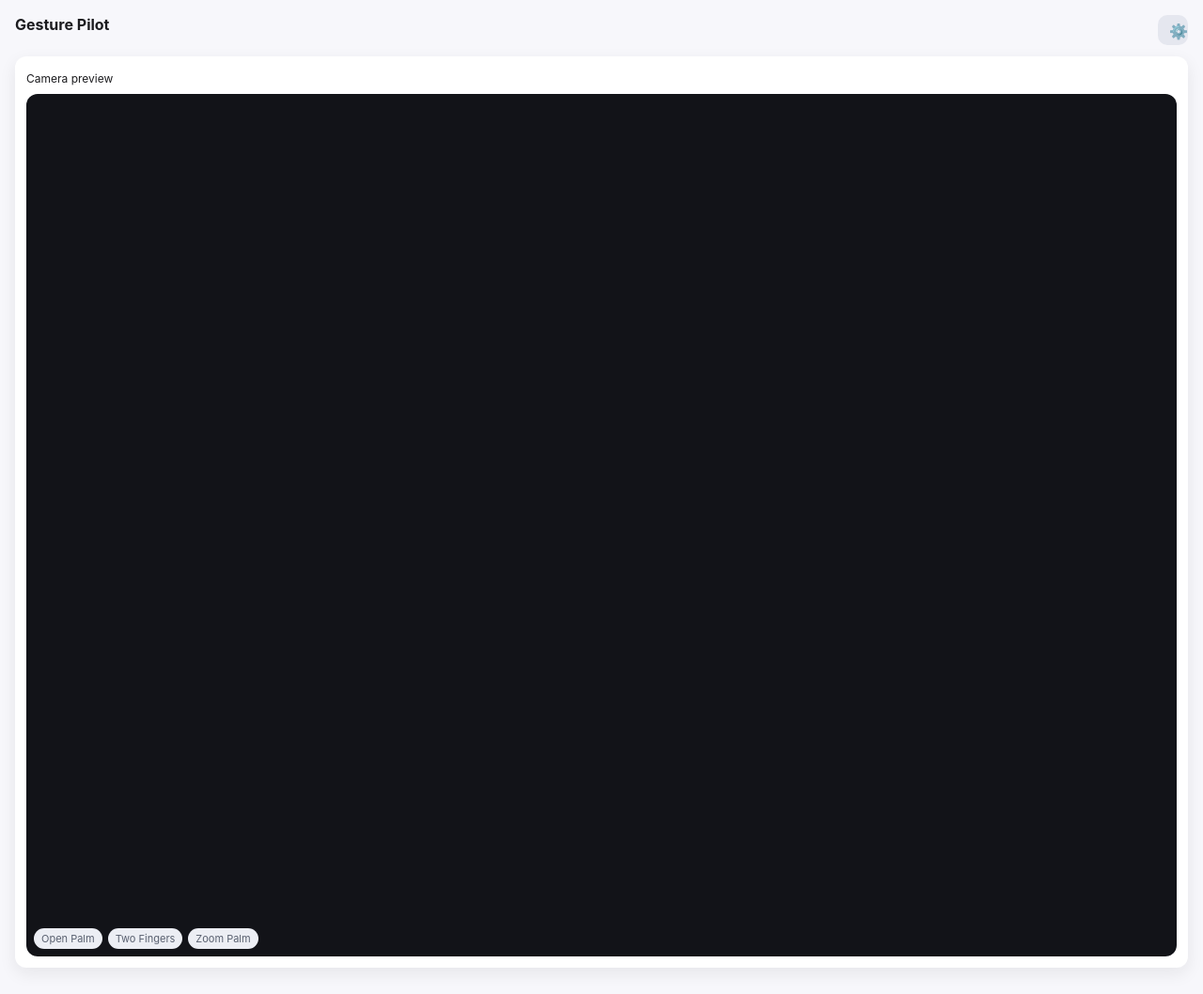
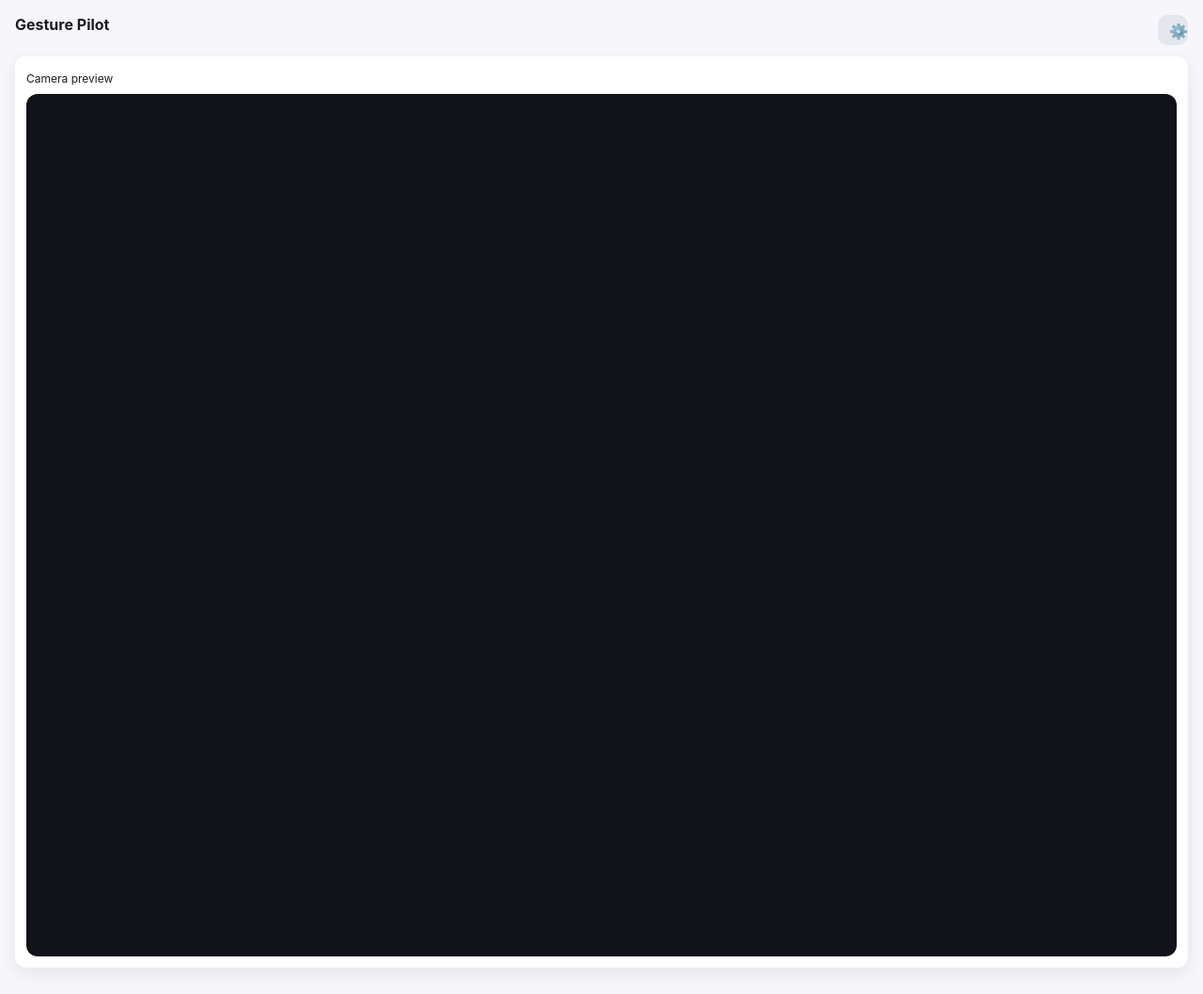
Before and after one commit to iamdbuko/Gesture-Pilot, a website with bundled scripts: page web-ui/index.html in a window 1280 px wide. Shown: the whole page at 94% size. Built offline with nearby package versions, Linux system fonts and the light colour scheme.

Commit message:
Revert "fix"
This reverts commit 287998583bde82317b5fdd765bfc9b82f28463ba.

```diff
--- a/web-ui/index.html
+++ b/web-ui/index.html
@@ -109,13 +109,6 @@
         height: 100%;
         object-fit: cover;
       }
-      #camera-video {
-        z-index: 1;
-      }
-      #camera-canvas {
-        z-index: 2;
-        pointer-events: none;
-      }
       .status {
         display: inline-flex;
         align-items: center;
@@ -173,11 +166,6 @@
       <div class="camera">
         <video id="camera-video" autoplay playsinline muted></video>
         <canvas id="camera-canvas"></canvas>
-        <div class="badge-overlay" id="gesture-badges">
-          <span class="badge" id="badge-openpalm">Open Palm</span>
-          <span class="badge" id="badge-indexonly">Two Fingers</span>
-          <span class="badge" id="badge-zoom2h">Zoom Palm</span>
-        </div>
       </div>
     </div>
 
```
